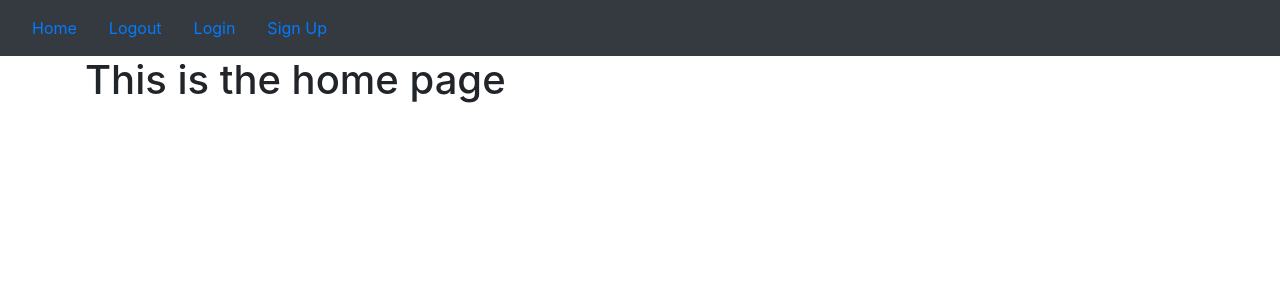
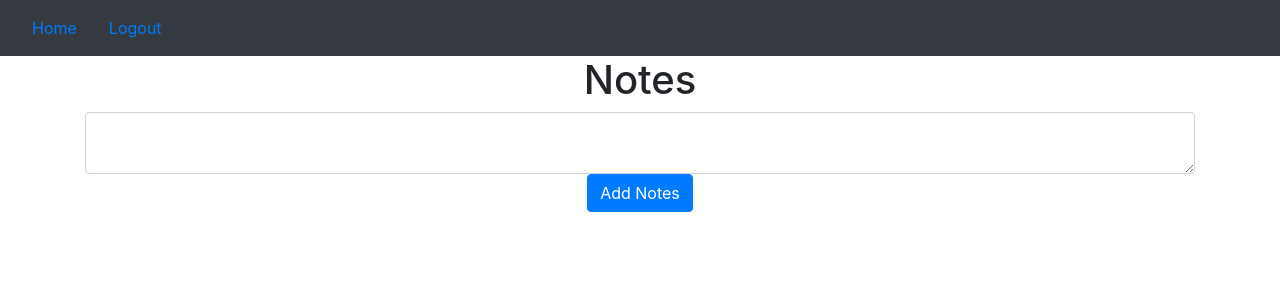
Before and after one commit to emperorsid920/FreelancePortfolio, a Flask app: page / in a window 1280 px wide. Shown: the top 300 px of the page. Run offline with Flask 3, Linux system fonts and the light colour scheme; a user stored in the database is signed in; some libraries are stand-ins or nearby versions.

Commit message:
New and Final upload on Dec 2 at 2:10 am

```diff
--- a/WebProject/website/__init__.py
+++ b/WebProject/website/__init__.py
@@ -31,6 +31,7 @@ def create_app():
 
     # Register blueprints with the app, specifying URL prefixes
     app.register_blueprint(views, url_prefix='/')
+
     app.register_blueprint(auth, url_prefix='/')
 
     # Create the database using the create_database function
--- a/WebProject/website/auth.py
+++ b/WebProject/website/auth.py
@@ -27,7 +27,7 @@ def login():
         else:
             flash('Email does not exist.', category='error')
 
-    return render_template("login.html")
+    return render_template("login.html", user=current_user)
 
 
 @auth.route('/logout')  # Logout page def
@@ -68,4 +68,4 @@ def sign_up():
             flash('Account Created!!', category='success')
             return redirect(url_for('views.home'))
 
-    return render_template("sign_up.html")
+    return render_template("sign_up.html", user=current_user)
--- /dev/null
+++ b/WebProject/website/static/index.js
@@ -0,0 +1,8 @@
+function deleteNote(noteId) {
+  fetch("/delete-note", {
+    method: "POST",
+    body: JSON.stringify({ noteId: noteId }),
+  }).then((_res) => {
+    window.location.href = "/";
+  });
+}
--- a/WebProject/website/templates/base.html
+++ b/WebProject/website/templates/base.html
@@ -28,10 +28,13 @@
         <span class="navbar-toggler-icon"></span>
     </button>
     <div class="collapse navbar-collapse" id="navbar">
+        {% if user.is_authenticated %}
         <a class="nav-item nav-link {% if request.path == '/' %}active{% endif %}" href="/">Home</a>
         <a class="nav-item nav-link {% if request.path == '/logout' %}active{% endif %}" href="/logout">Logout</a>
+        {% else %}
         <a class="nav-item nav-link {% if request.path == '/login' %}active{% endif %}" href="/login">Login</a>
         <a class="nav-item nav-link {% if request.path == '/sign-up' %}active{% endif %}" href="/sign-up">Sign Up</a>
+        {% endif %}
     </div>
 </nav>
 
@@ -56,6 +59,8 @@
 <script src="https://cdnjs.cloudflare.com/ajax/libs/popper.js/1.12.9/umd/popper.min.js" integrity="sha384-ApNbgh9B+Y1QKtv3Rn7W3mgPxhU9K/ScQsAP7hUibX39j7fakFPskvXusvfa0b4Q" crossorigin="anonymous"></script>
 <script src="https://maxcdn.bootstrapcdn.com/bootstrap/4.0.0/js/bootstrap.min.js" integrity="sha384-JZR6Spejh4U02d8jOt6vLEHfe/JQGiRRSQQxSfFWpi1MquVdAyjUar5+76PVCmYl" crossorigin="anonymous"></script>
 
+<script type="text/javascript" src="{{ url_for('static', filename='index.js') }}"></script>
+
 </body>
 </html>
 
--- a/WebProject/website/templates/home.html
+++ b/WebProject/website/templates/home.html
@@ -1,5 +1,21 @@
 {% extends "base.html" %} {% block title %}Home {% endblock %}
 
 {% block content %}
-<h1>This is the home page </h1>
+<h1 align="center">Notes</h1>
+<ul class="list-group list-group-flush" id="notes">
+    {% for note in user.notes %}
+    <li class="list-group-item">{{ note.data }}
+    <button type="button" class="close" onclick="deleteNote({{ note.id  }})">
+        <span aria-hidden="true ">&times;</span>
+    </button></li>
+    {% endfor %}
+</ul>
+<form method="post">
+    <textarea name="note" id="note" class="form-control"></textarea>
+    <div align="center">
+        <button type="submit" class="btn btn-primary">
+            Add Notes
+        </button>
+    </div>
+</form>
 {% endblock %}
--- a/WebProject/website/views.py
+++ b/WebProject/website/views.py
@@ -1,16 +1,49 @@
-from flask import Blueprint, render_template
-                             #Library for rendering a template
+# Library for rendering a template
+from flask import Blueprint, render_template, request, flash, jsonify
 
 from flask_login import login_required, current_user
+from .models import Note
+from . import db
+import json
 
-#This file is the blue print of our application->Urls are define here
-#Stores the standard routes for our website->where users can go to
+# This file is the blueprint of our application -> URLs are defined here
+# Stores the standard routes for our website -> where users can go to
 
-views = Blueprint('views',__name__)   #defining views blueprint
+views = Blueprint('views', __name__)  # defining views blueprint
 
-#Defining a route or a url
-@views.route('/')        #defining the homepage('/')
+# Remove these imports from the top of the file
+# from . import db
+# from .models import Note
+
+# Defining a route or a URL
+@views.route('/', methods=['GET', 'POST'])  # defining the homepage('/')
 @login_required
-def home():              #Function will run whenevever user goes to the main page
+def home():  # Function will run whenever a user goes to the main page
+    # Move these imports inside the function where they are used
+    from .models import Note
+    from . import db
 
-     return render_template("home.html")     #returning the html file for rendering
+    if request.method == 'POST':
+        note = request.form.get('note')
+
+        if len(note) < 1:
+            flash('Note is too short!!', category='error')
+        else:
+            new_note = Note(data=note, user_id=current_user.id)
+            db.session.add(new_note)
+            db.session.commit()
+            flash('Note added!!', category='success')
+
+    return render_template("home.html", user=current_user)  # returning the HTML file for rendering
+
+@views.route('/delete-note', methods=['POST'])
+def delete_note():
+    note = json.loads(request.data)                    #this function expects a JSON from the INDEX.js file
+    noteId = note['noteId']
+    note = Note.query.get(noteId)
+    if note:
+        if note.user_id == current_user.id:
+            db.session.delete(note)
+            db.session.commit()
+
+    return jsonify({}  )
```
Also changed, not shown: WebProject/instance/database.db.
